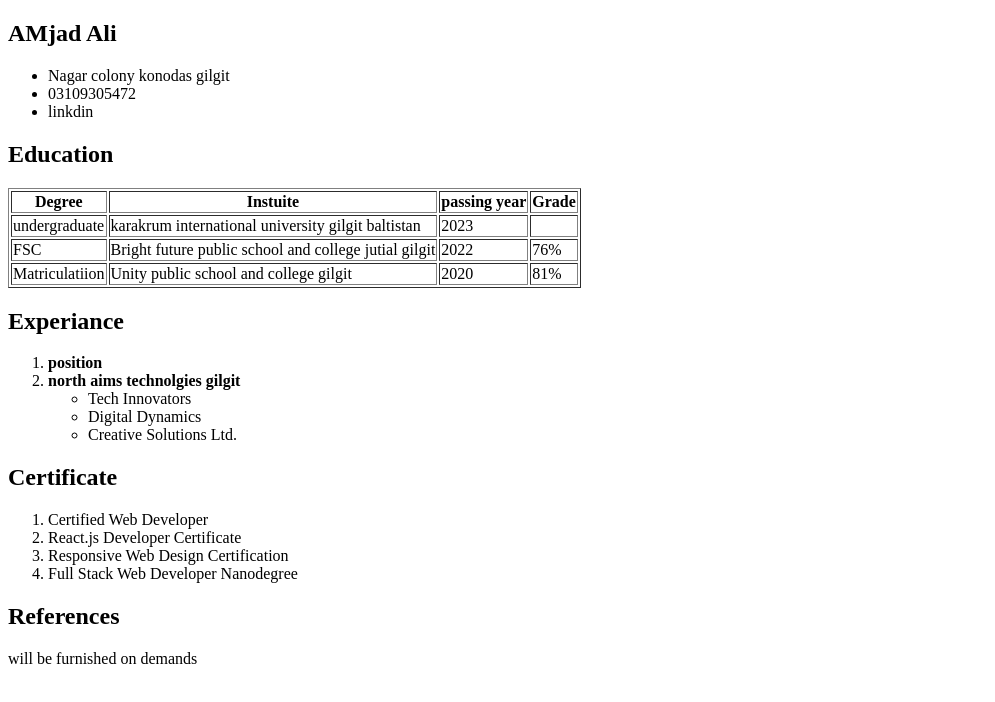
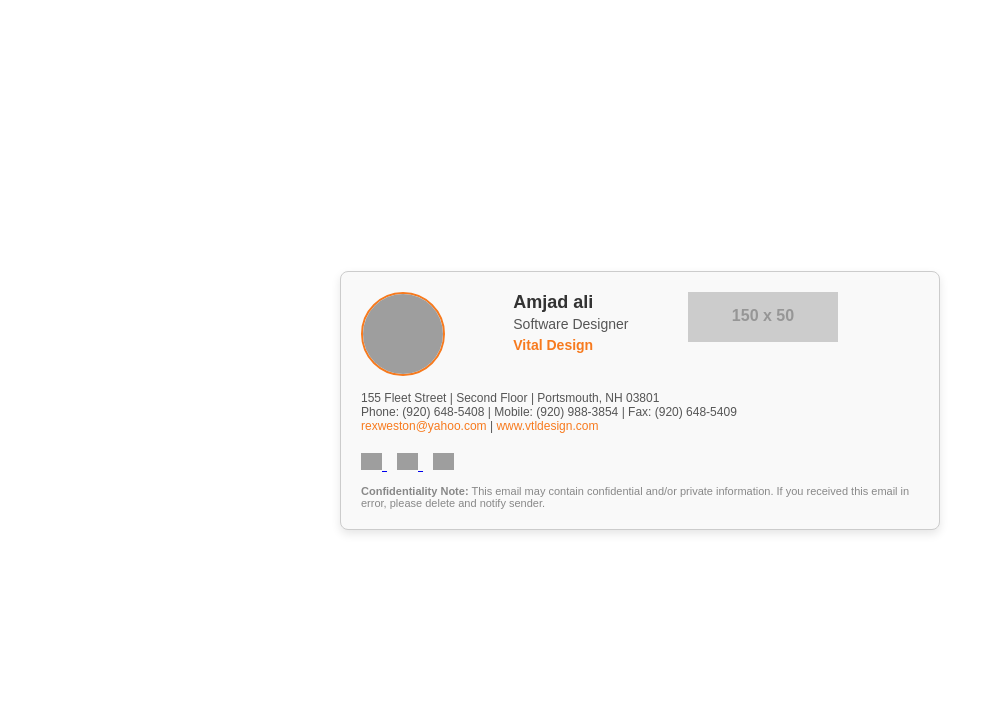
Before and after one commit to Amjad-722/cv, a plain HTML site: page index.html in a window 1280 px wide. Shown: the whole page, without its empty margins (0-995 px from the left). Drawn offline with Linux system fonts and the light colour scheme; grey boxes are pictures that could not be loaded; placeholder pictures from the web are drawn by us.

Commit message:
added email signature

```diff
--- /dev/null
+++ b/index.css
@@ -0,0 +1,98 @@
+html, body {
+    height: 100%;
+    margin: 0;
+    padding: 0;
+    font-family: Arial, sans-serif;
+    font-size: 18px;
+    color: #333;
+  }
+
+  body {
+    display: flex;
+    justify-content: center;
+    align-items: center;
+  }
+
+  .signature-container {
+    width: 100%;
+    max-width: 600px;
+    border: 1px solid #ccc;
+    border-radius: 8px;
+    padding: 20px;
+    background-color: #f9f9f9;
+    box-shadow: 0 4px 10px rgba(0, 0, 0, 0.1); /* Add shadow for a nice effect */
+  }
+
+  .profile-pic {
+    vertical-align: top;
+    padding-right: 15px;
+  }
+
+  .profile-pic img {
+    border-radius: 50%;
+    border: 2px solid #f77a1e;
+  }
+
+  .info {
+    padding-right: 15px;
+    vertical-align: top;
+  }
+
+  .name {
+    font-size: 18px;
+    color: #333;
+    font-weight: bold;
+  }
+
+  .title {
+    font-size: 14px;
+    color: #555;
+  }
+
+  .company {
+    font-size: 14px;
+    color: #f77a1e;
+    font-weight: bold;
+  }
+
+  .logo {
+    vertical-align: top;
+  }
+
+  .contact-info {
+    padding: 10px 0;
+    color: #555;
+    font-size: 12px;
+  }
+
+  .contact-info a {
+    color: #f77a1e;
+    text-decoration: none;
+  }
+
+  .contact-info a:hover {
+    text-decoration: underline;
+  }
+
+  .social-icons {
+    padding-top: 10px;
+  }
+
+  .social-icons a {
+    margin-right: 10px;
+  }
+
+  .social-icons img {
+    filter: grayscale(100%);
+    transition: filter 0.3s;
+  }
+
+  .social-icons img:hover {
+    filter: none;
+  }
+
+  .confidentiality {
+    padding-top: 10px;
+    font-size: 11px;
+    color: #888;
+  }
--- a/index.html
+++ b/index.html
@@ -1,84 +1,85 @@
 <!DOCTYPE html>
 <html lang="en">
   <head>
-    <meta charset="UTF-8" />
-    <meta name="viewport" content="width=device-width, initial-scale=1.0" />
-    <title>Resuma</title>
+    <meta http-equiv="Content-Type" content="text/html; charset=utf-8" />
+    <link rel="stylesheet" href="index.css" />
   </head>
+
   <body>
-    <!-- hero section here -->
+    <table cellspacing="0" cellpadding="0" border="0" class="signature-container">
+      <tbody>
+        <tr>
+          <td class="profile-pic">
+            <img
+              src="https://img.freepik.com/free-photo/portrait-man-laughing_23-2148859448.jpg"
+              alt="Profile Picture"
+              width="80"
+              height="80"
+            />
+          </td>
+          <td class="info">
+            <span class="name">Amjad ali</span><br />
+            <span class="title">Software Designer</span><br />
+            <span class="company">Vital Design</span>
+          </td>
+          <td class="logo">
+            <img
+              src="https://via.placeholder.com/150x50"
+              alt="Company Logo"
+              width="150"
+              height="50"
+            />
+          </td>
+        </tr>
 
-    <section>
-      <h1>AMjad Ali</h1>
-      <ul>
-        <li>Nagar colony konodas gilgit</li>
-        <li>03109305472</li>
-        <li>linkdin</li>
-      </ul>
-    </section>
+        <tr>
+          <td colspan="3" class="contact-info">
+            <span>
+              155 Fleet Street | Second Floor | Portsmouth, NH 03801<br />
+              Phone: (920) 648-5408 | Mobile: (920) 988-3854 | Fax: (920) 648-5409<br />
+              <a href="mailto:rexweston@yahoo.com">rexweston@yahoo.com</a> |
+              <a href="http://www.vtldesign.com">www.vtldesign.com</a>
+            </span>
+          </td>
+        </tr>
 
-    <!-- education section here -->
-    <section>
-      <h2>Education</h2>
+        <tr>
+          <td colspan="3" class="social-icons">
+            <a href="http://twitter.com/#!/vital_design">
+              <img
+                src="https://stationerycentral.com/SocialMedia/Twitter-21x17-left-BW.gif"
+                alt="Twitter"
+                width="21"
+                height="17"
+              />
+            </a>
+            <a href="http://www.facebook.com/VitalDesign">
+              <img
+                src="https://stationerycentral.com/SocialMedia/Facebook-21x17-left-BW.gif"
+                alt="Facebook"
+                width="21"
+                height="17"
+              />
+            </a>
+            <a href="http://www.linkedin.com/company/205289">
+              <img
+                src="https://stationerycentral.com/SocialMedia/LinkedIn-21x17-left-BW.gif"
+                alt="LinkedIn"
+                width="21"
+                height="17"
+              />
+            </a>
+          </td>
+        </tr>
 
-      <table border="1">
         <tr>
-          <th>Degree</th>
-          <th>Instuite</th>
-          <th>passing year</th>
-          <th>Grade</th>
+          <td colspan="3" class="confidentiality">
+            <span>
+              <strong>Confidentiality Note:</strong> This email may contain confidential and/or private information. If you received this email in error, please delete and notify sender.
+            </span>
+          </td>
         </tr>
-        <td>undergraduate</td>
-        <td>karakrum international university gilgit baltistan</td>
-        <td>2023</td>
-        <td></td>
-        <tr>
-          <td>FSC</td>
-          <td>Bright future public school and college jutial gilgit</td>
-          <td>2022</td>
-          <td>76%</td>
-        </tr>
-        <tr>
-          <td>Matriculatiion</td>
-          <td>Unity public school and college gilgit</td>
-          <td>2020</td>
-          <td>81%</td>
-        </tr>
-      </table>
-    </section>
-
-    <!-- experiance section here -->
-
-    <section>
-      <h2>Experiance</h2>
-      <ol>
-        <li><strong>position</strong></li>
-        <li><strong>north aims technolgies gilgit</strong></li>
-        <ul>
-          <li>Tech Innovators</li>
-          <li>Digital Dynamics</li>
-          <li>Creative Solutions Ltd.</li>
-        </ul>
-      </ol>
-    </section>
-
-    <!-- Certificates here -->
-
-    <section>
-      <h2>Certificate</h2>
-      <ol>
-        <li>Certified Web Developer</li>
-        <li>React.js Developer Certificate</li>
-        <li>Responsive Web Design Certification</li>
-        <li>Full Stack Web Developer Nanodegree</li>
-      </ol>
-    </section>
-
-    <!-- References -->
-    <section>
-      <h2>References</h2>
-      <p>will be furnished on demands</p>
-    </section>
-
+      </tbody>
+    </table>
   </body>
 </html>
```
